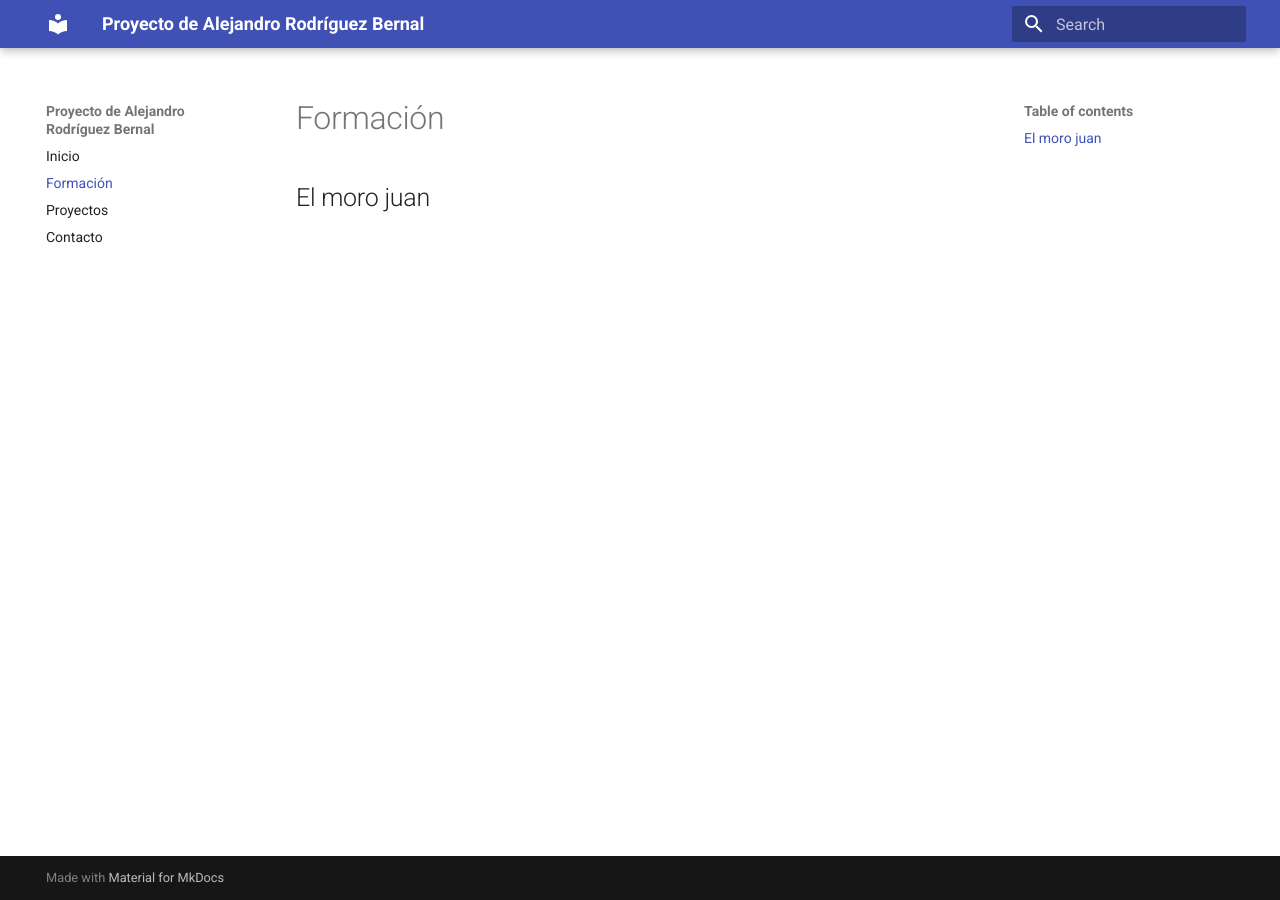
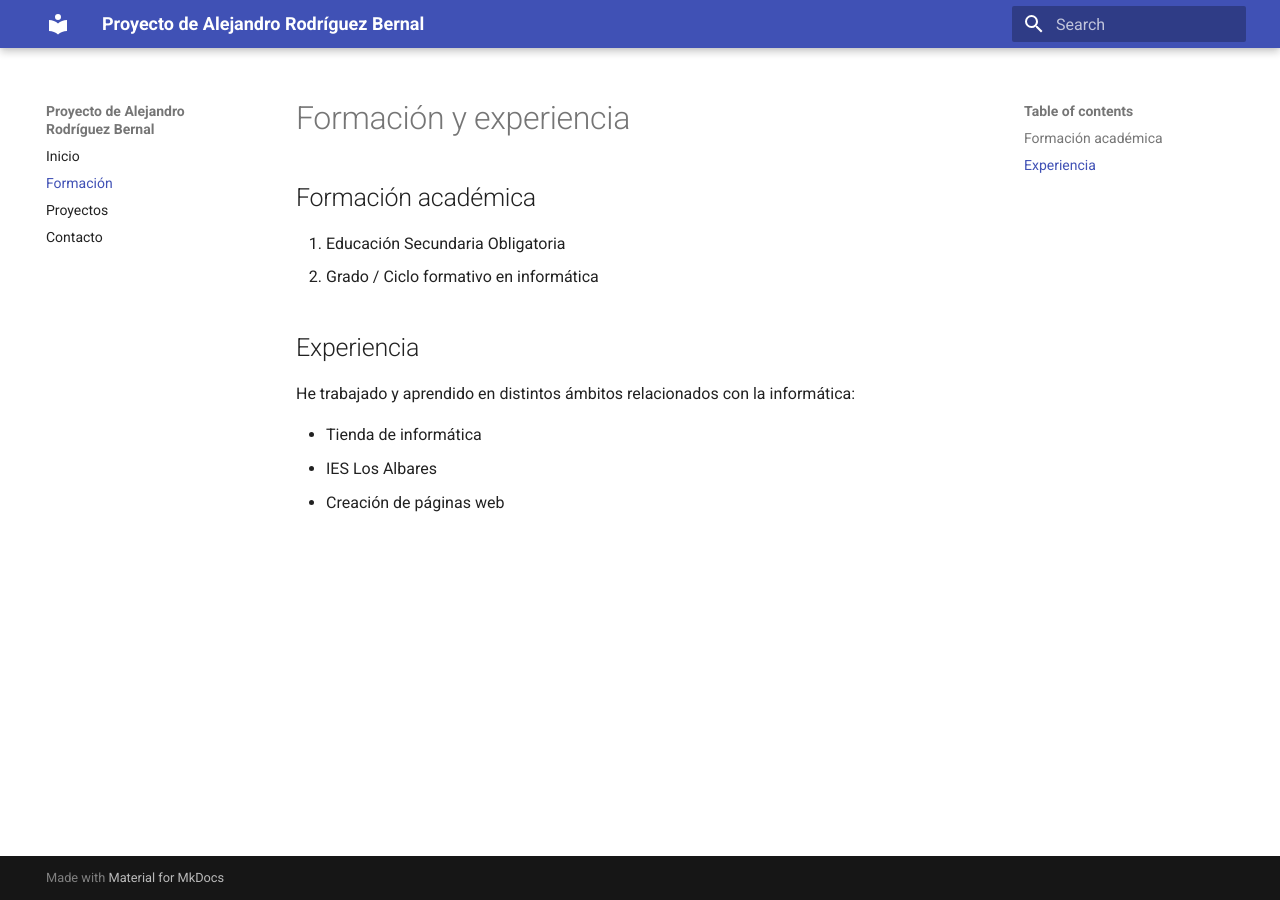
Before and after one commit to MrNegAura220/proyecto-mkdocs, an MkDocs documentation site: the page built from docs/formacion.md, in a window 1280 px wide. Built offline with MkDocs 1.6.1 and Material for MkDocs 9.7.7, drawn with Linux system fonts in a browser that asks for light colours.

Commit message:
Añadida página de formacion

```diff
--- a/docs/formacion.md
+++ b/docs/formacion.md
@@ -1 +1,14 @@
-## El moro juan
+# Formación y experiencia
+
+## Formación académica
+
+1. Educación Secundaria Obligatoria
+2. Grado / Ciclo formativo en informática
+
+## Experiencia
+
+He trabajado y aprendido en distintos ámbitos relacionados con la informática:
+
+- Tienda de informática
+- IES Los Albares
+- Creación de páginas web
```
